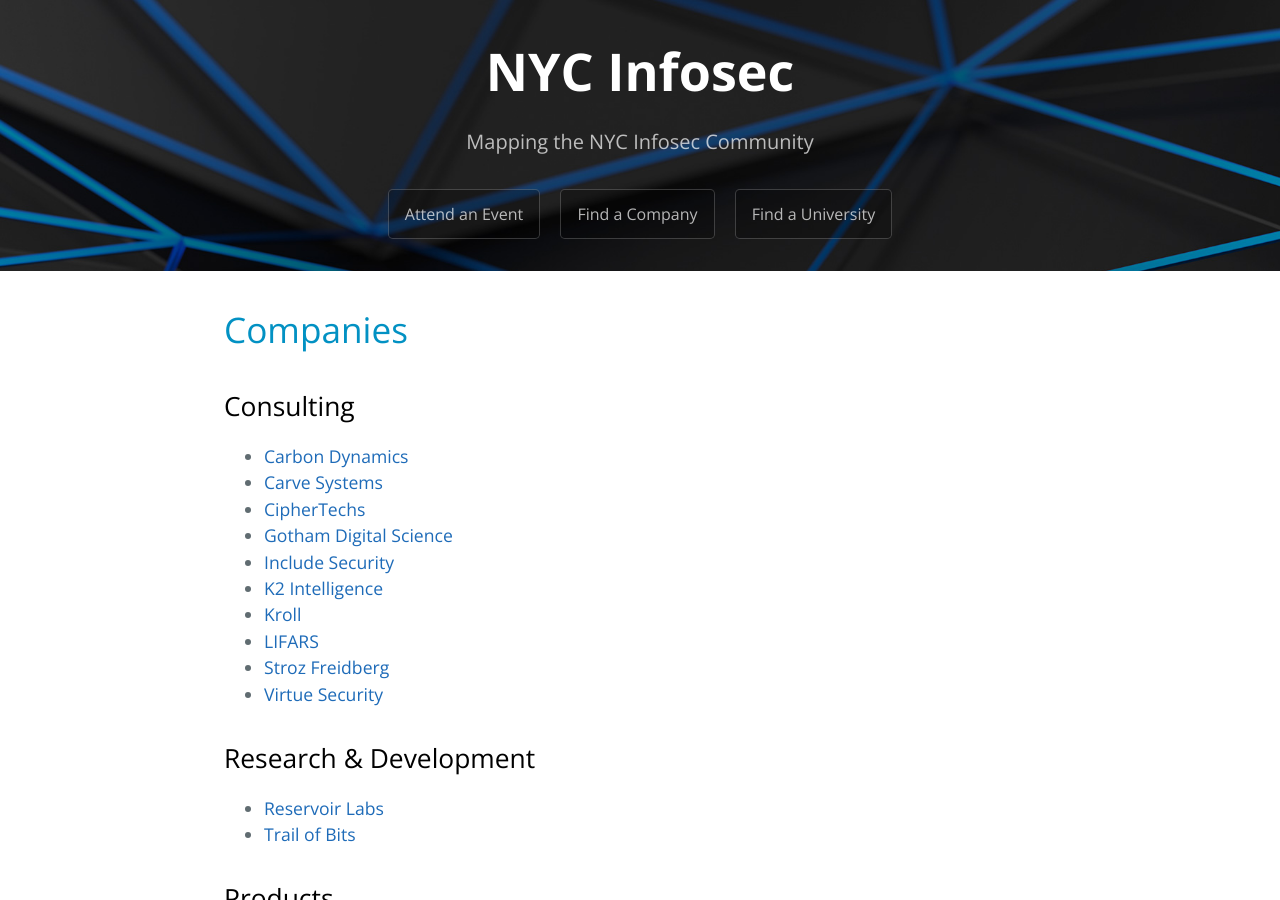
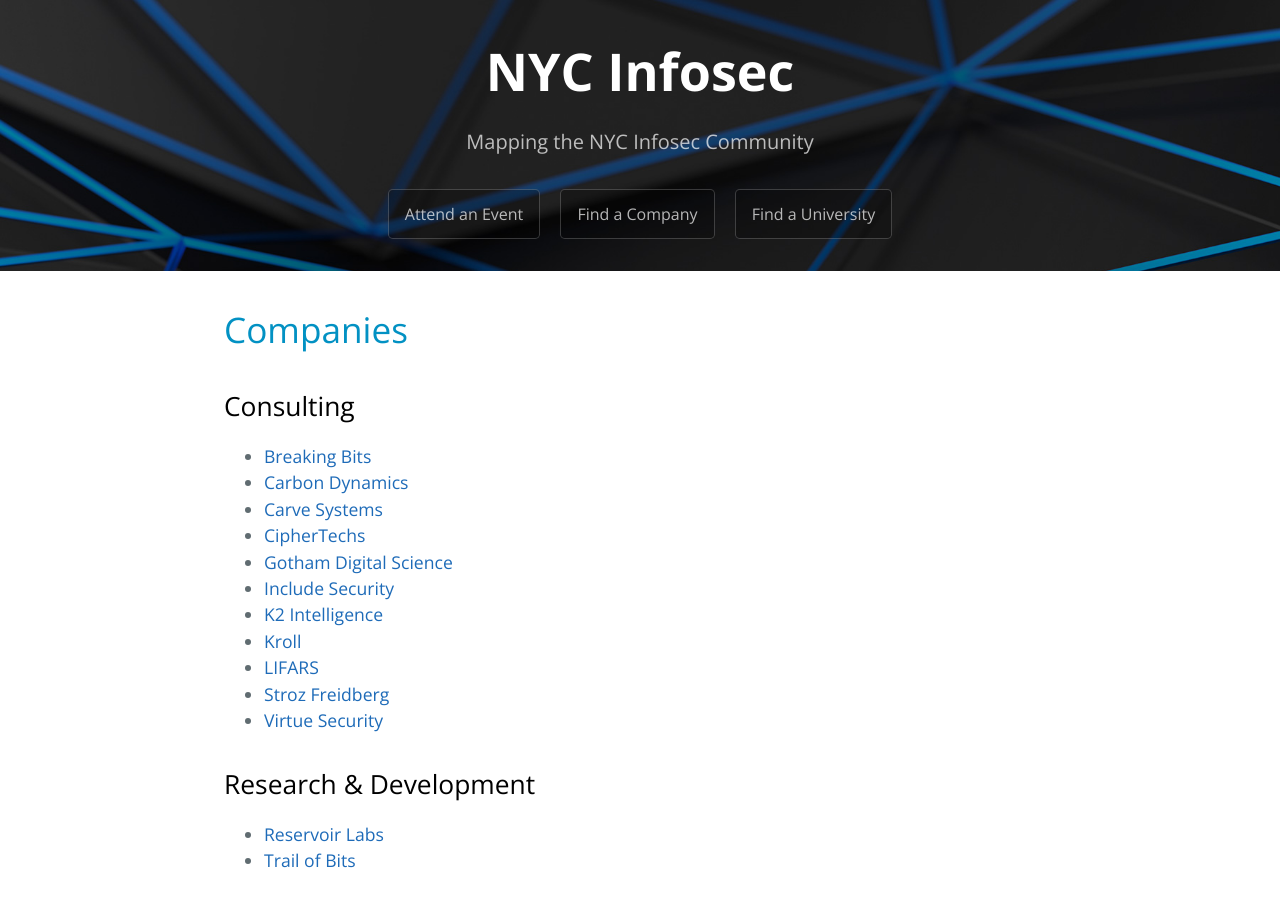
Before and after one commit to trailofbits/nyc-infosec, a Jekyll site: the page built from companies.md, in a window 1280 px wide and 900 px high. Built offline with Jekyll 4.4.1, drawn with Linux system fonts in a browser that asks for light colours; our own code applies the rules of GitHub Pages for plain Markdown files.

Commit message:
update companies.md
adding my company to the list of consulting firms; assumed alphabetical order

```diff
--- a/companies.md
+++ b/companies.md
@@ -8,6 +8,7 @@
 
 ## Consulting
 
+* [Breaking Bits](https://breakingbits.com/)
 * [Carbon Dynamics](https://www.carbondynamics.co/)
 * [Carve Systems](https://www.carvesystems.com/)
 * [CipherTechs](https://www.ciphertechs.com/)
```
